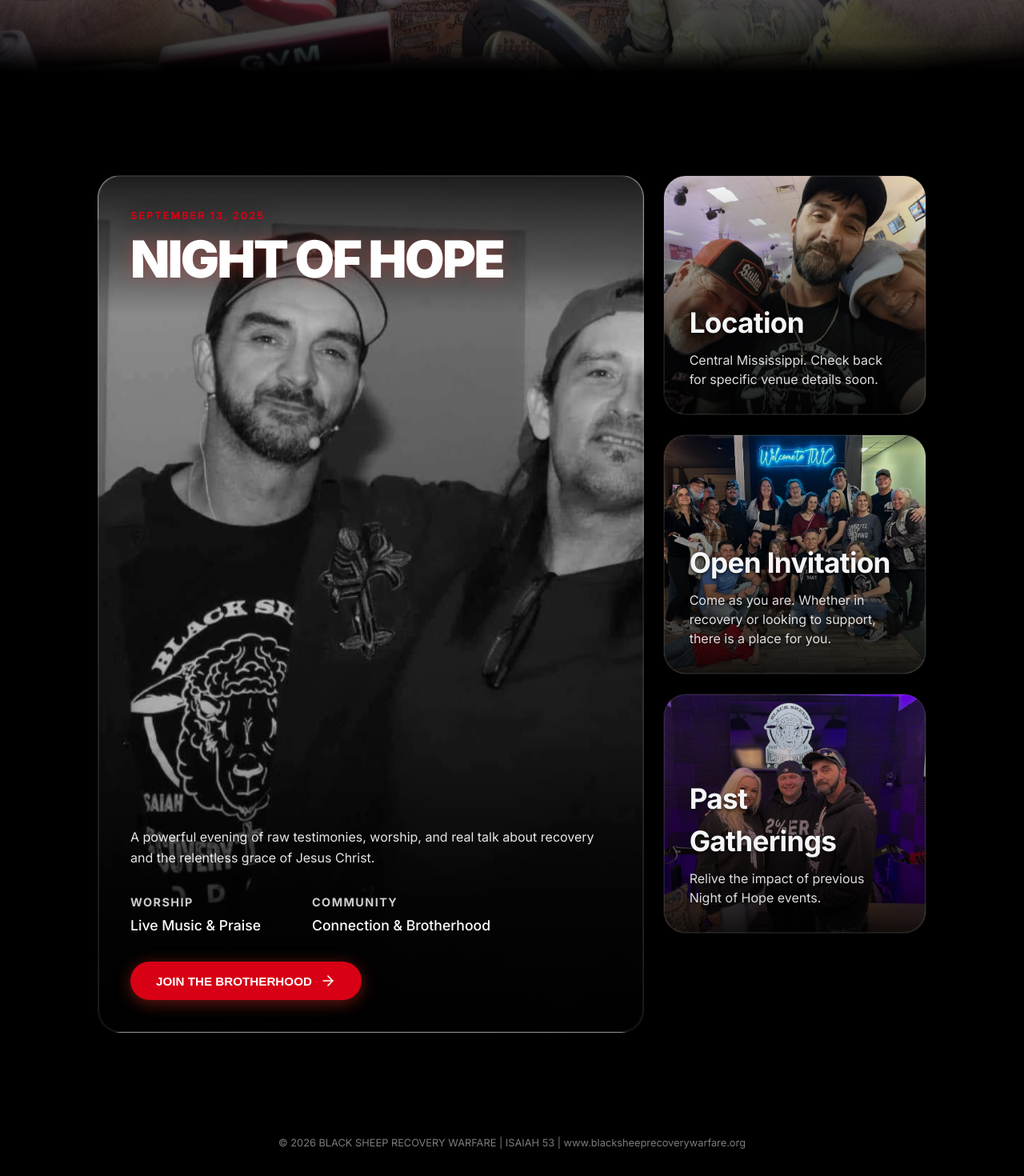
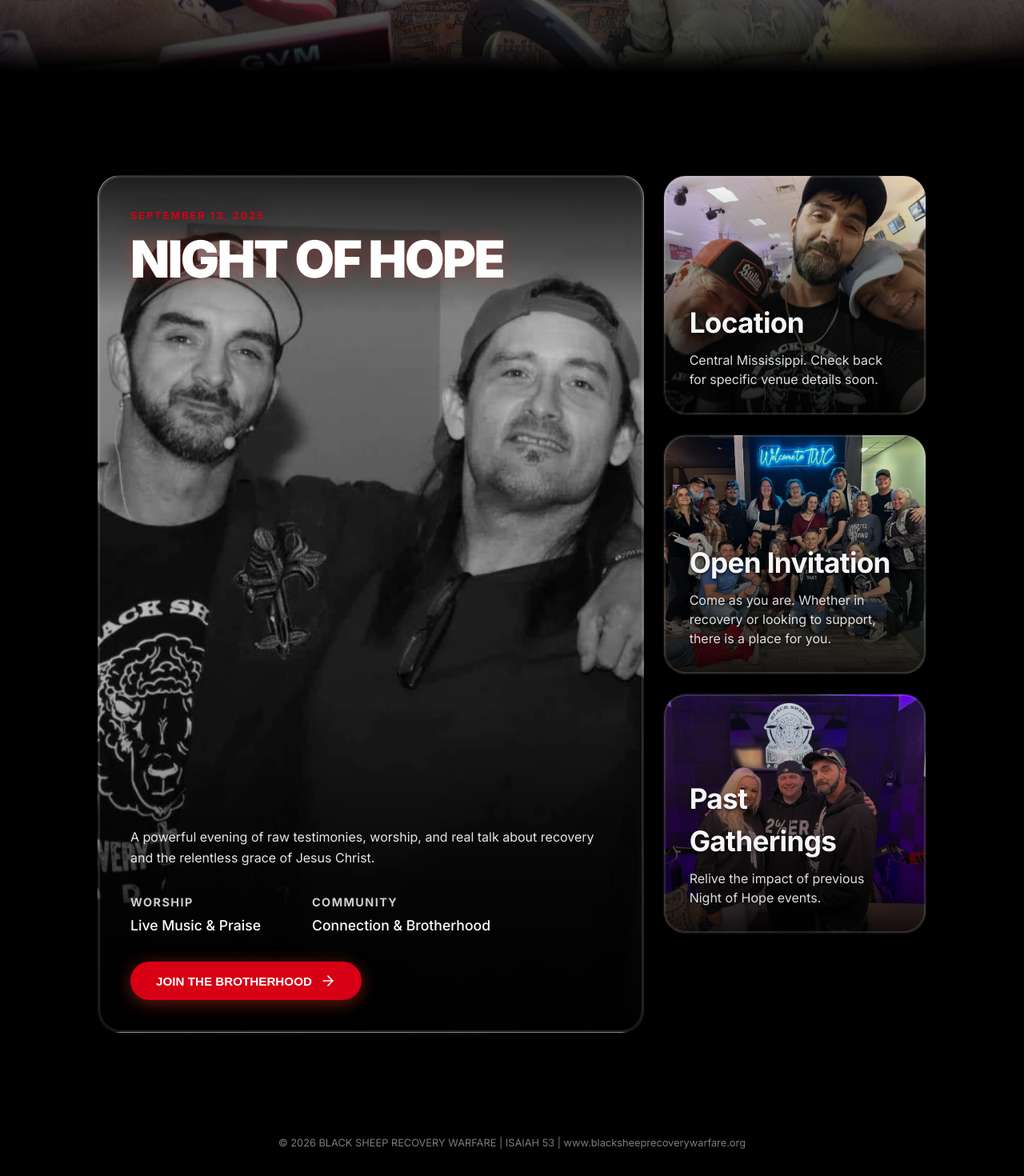
Before and after one commit to Power-Digital-Media/blacksheep-recovery-warfare, a React (Vite) app: page /events in a window 1280 px wide. Shown: the part 777-2247 px from the top of the page at 80% size. Built offline with nearby package versions, Linux system fonts and the light colour scheme; grey boxes are pictures that could not be loaded.

Commit message:
style: force-refresh assets and apply high-precision 3D-aware border isolation

```diff
--- a/src/pages/Events.jsx
+++ b/src/pages/Events.jsx
@@ -88,7 +88,7 @@
                 <div className="container" style={{ marginTop: 'clamp(3rem, 10vw, 8rem)' }}>
                     <div className="bento-grid">
                         <EventCard
-                            image="/night_of_hope_card.png?v=1"
+                            image="/night_of_hope_card.png?v=3"
                             className="span-8 row-4 featured-event-card"
                             onActiveChange={handleActiveChange}
                         >
@@ -158,9 +158,9 @@
 
                 <style>{`
                 .featured-event-card {
-                    background-image: url('/night_of_hope_card.png?v=1');
+                    background-image: url('/night_of_hope_card.png?v=3');
                     background-size: cover;
-                    background-position: center 15%;
+                    background-position: 65% 15%; /* Shifted horizontally to bring Eddie in */
                     box-shadow: 0 0 30px rgba(0,0,0,0.3);
                     display: flex;
                     flex-direction: column;
@@ -174,10 +174,13 @@
                     content: '';
                     position: absolute;
                     inset: 0;
+                    /* Combined border and inset shadow for maximum bleed protection */
+                    box-shadow: inset 0 0 0 1px rgba(255, 255, 255, 0.15);
                     border: 1px solid rgba(255, 255, 255, 0.1);
                     pointer-events: none;
-                    z-index: 5;
+                    z-index: 10;
                     border-radius: inherit;
+                    transform: translateZ(1px); /* Force top layer */
                 }
 
                 .featured-overlay {
@@ -242,19 +245,19 @@
 
                 /* Use longhand to avoid resetting background-clip */
                 .location-card {
-                    background-image: url('/community_selfie.jpg?v=1') !important;
+                    background-image: url('/community_selfie.jpg?v=3') !important;
                     background-position: center !important;
                     background-size: cover !important;
                     background-repeat: no-repeat !important;
                 }
                 .invitation-card {
-                    background-image: url('/community_large.jpg?v=1') !important;
+                    background-image: url('/community_large.jpg?v=3') !important;
                     background-position: center !important;
                     background-size: cover !important;
                     background-repeat: no-repeat !important;
                 }
                 .community-card {
-                    background-image: url('/community_studio_small.jpg?v=1') !important;
+                    background-image: url('/community_studio_small.jpg?v=3') !important;
                     background-position: center !important;
                     background-size: cover !important;
                     background-repeat: no-repeat !important;
```
